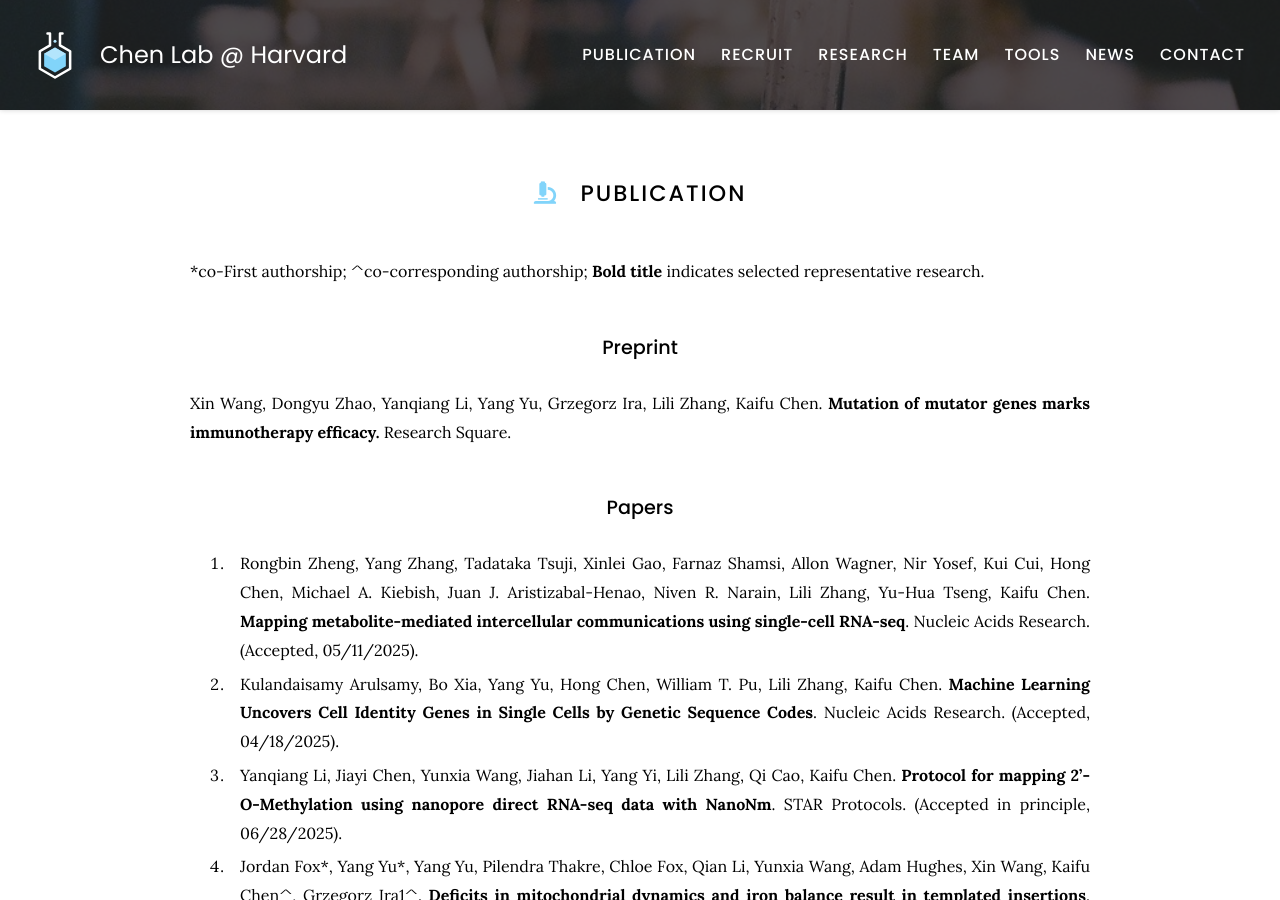
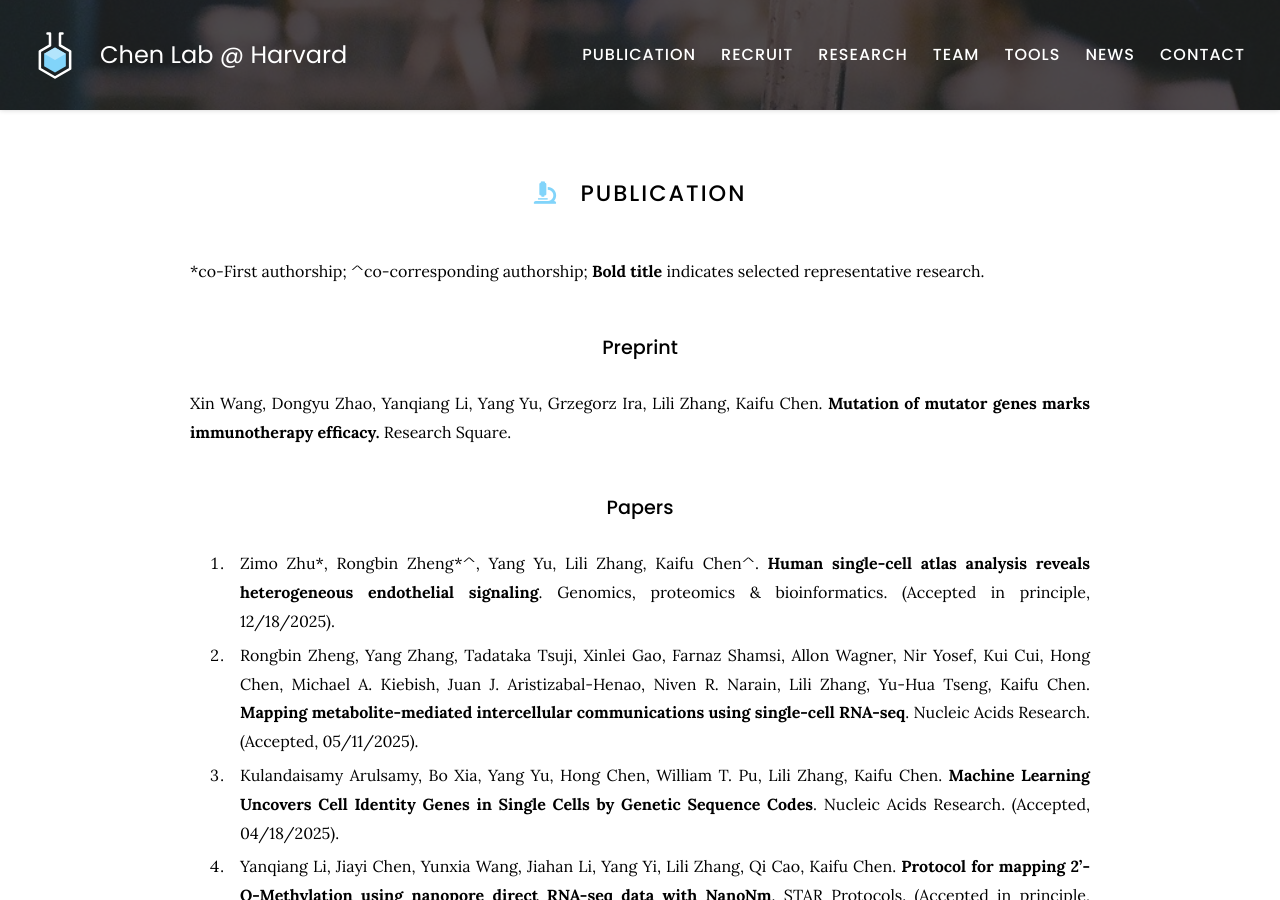
Before and after one commit to kaifuchenlab/kaifuchenlab.github.io, a Jekyll site: the page built from 3.publication/index.md, in a window 1280 px wide and 900 px high. Built offline with Jekyll 4.4.1, drawn with Linux system fonts in a browser that asks for light colours.

Commit message:
Update index.md

```diff
--- a/3.publication/index.md
+++ b/3.publication/index.md
@@ -15,6 +15,9 @@ Xin Wang, Dongyu Zhao, Yanqiang Li, Yang Yu, Grzegorz Ira, Lili Zhang, Kaifu Che
 Research Square.
 
 ### Papers
+
+102. Zimo Zhu\*, Rongbin Zheng\*^, Yang Yu, Lili Zhang, Kaifu Chen^. **Human single-cell atlas analysis reveals heterogeneous endothelial signaling**. Genomics, proteomics & bioinformatics. (Accepted in principle, 12/18/2025).
+
 
 101. Rongbin Zheng, Yang Zhang, Tadataka Tsuji, Xinlei Gao, Farnaz Shamsi, Allon Wagner, Nir Yosef, Kui Cui, Hong Chen, Michael A. Kiebish, Juan J. Aristizabal-Henao, Niven R. Narain, Lili Zhang, Yu-Hua Tseng, Kaifu Chen. **Mapping metabolite-mediated intercellular communications using single-cell RNA-seq**. Nucleic Acids Research. (Accepted, 05/11/2025).
 
```
